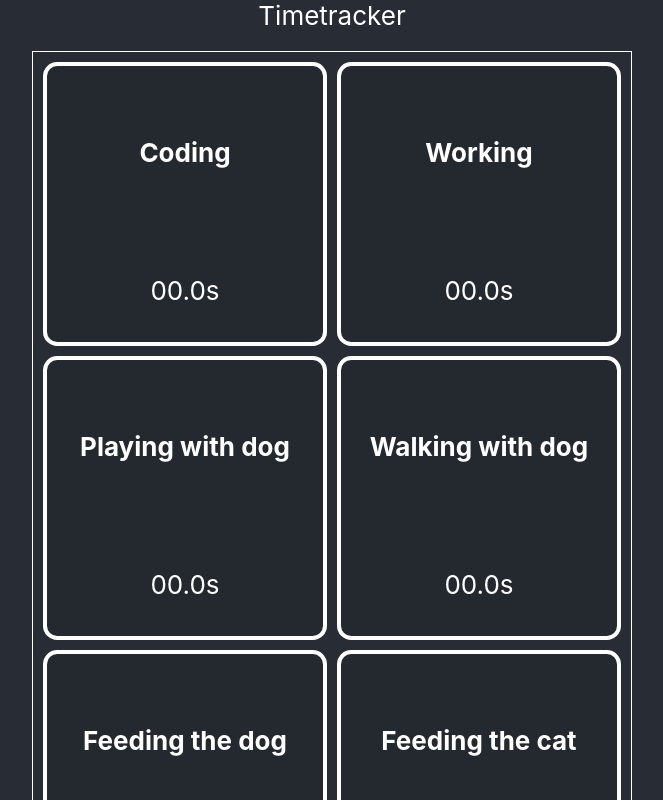
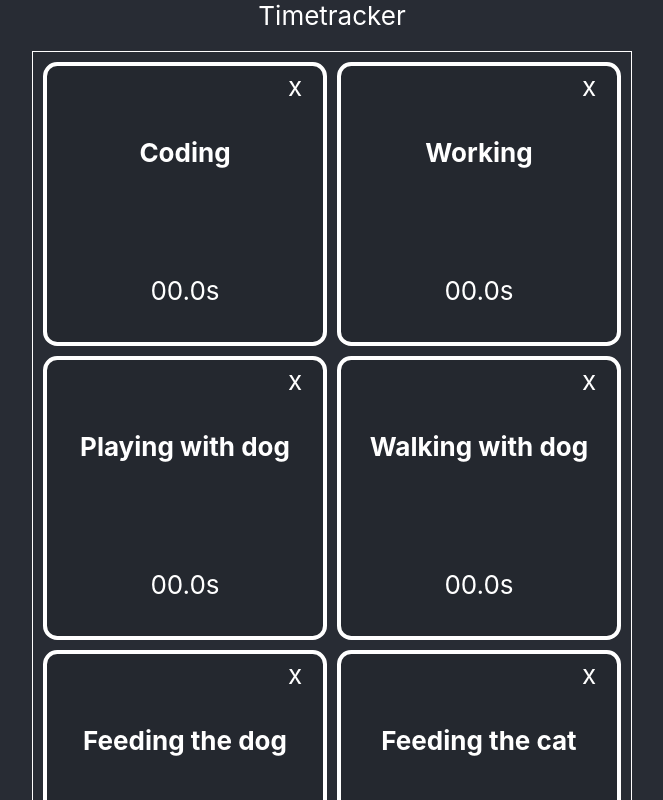
Before and after one commit to nikolaybolonin/time-track, a React (Create React App) app: page / in a window 1280 px wide. Shown: the top 800 px of the page, without its empty margins (308-971 px from the left). Built offline with nearby package versions, Linux system fonts and the light colour scheme.

Commit message:
Local storage added. Remove feature added.

```diff
--- a/package.json
+++ b/package.json
@@ -11,6 +11,7 @@
     "@types/node": "^16.11.36",
     "@types/react": "^18.0.9",
     "@types/react-dom": "^18.0.5",
+    "lodash": "^4.17.21",
     "react": "^18.1.0",
     "react-dom": "^18.1.0",
     "react-scripts": "5.0.1",
@@ -50,6 +51,7 @@
   "devDependencies": {
     "@babel/eslint-parser": "^7.17.0",
     "@babel/eslint-plugin": "^7.17.7",
+    "@types/lodash": "^4.14.182",
     "@types/styled-components": "^5.1.25",
     "@typescript-eslint/eslint-plugin": "^5.26.0",
     "@typescript-eslint/parser": "^5.26.0",
--- a/src/components/App.tsx
+++ b/src/components/App.tsx
@@ -1,19 +1,22 @@
-import React from 'react';
+import React, { useCallback } from 'react';
+import uniqueId from 'lodash/uniqueId';
 import styled from 'styled-components';
 
-import TrackingTile from './TrackingTile';
+import { useLocalStorage } from '../utils/hooks';
+
+import { parseJSON } from '../utils/utils';
+import { Tile, TrackingTile } from './TrackingTile';
 
 export const Body = styled.div`
   position: relative;
   width: 100%;
   height: 100%;
-  justify-content: center;
   background-color: #282c34;
   min-height: 100vh;
   display: flex;
   flex-direction: column;
   align-items: center;
-  justify-content: center;
+  justify-content: flex-start;
   font-size: calc(10px + 2vmin);
   color: white;
 `;
@@ -61,7 +64,7 @@ export const TileWrapper = styled.div`
   }
 `;
 
-const tiles = [
+const initialTiles = [
   {
     category: '1',
     activity: 'Coding',
@@ -90,16 +93,82 @@ const tiles = [
     category: '3',
     activity: 'Cleaning after the cat',
   },
-];
+].map(item => ({ ...item, id: uniqueId() }));
 
 const App = (): JSX.Element => {
+  const [tiles, updateTiles] = useLocalStorage('tiles', initialTiles as Tile[]);
+
+  const removeTile = useCallback(
+    (tileData: Tile) => {
+      if (typeof window === 'undefined') {
+        return;
+      }
+
+      const { id } = tileData;
+      // get latest Tile beacuse of lack of performance of the useLocalStorage hook
+      const latestTiles = parseJSON(
+        window.localStorage.getItem('tiles'),
+      ) as Tile[];
+
+      if (!latestTiles) {
+        return;
+      }
+
+      const newTiles = latestTiles.filter(item => item.id !== id);
+
+      updateTiles(newTiles);
+
+      if (!newTiles.length) {
+        window.localStorage.removeItem('tiles');
+      }
+    },
+    // eslint-disable-next-line react-hooks/exhaustive-deps
+    [updateTiles],
+  );
+
+  const updateTile = useCallback(
+    (tileData: Tile) => {
+      if (typeof window === 'undefined') {
+        return;
+      }
+
+      const { id } = tileData;
+      // get latest Tile beacuse of lack of performance of the useLocalStorage hook
+      const latestTiles = parseJSON(
+        window.localStorage.getItem('tiles'),
+      ) as Tile[];
+
+      if (!latestTiles) {
+        return;
+      }
+
+      const newTiles = latestTiles.map(item => {
+        if (item.id === id) {
+          return {
+            ...item,
+            ...tileData,
+          };
+        }
+        return item;
+      });
+
+      updateTiles(newTiles);
+    },
+    // eslint-disable-next-line react-hooks/exhaustive-deps
+    [updateTiles],
+  );
+
   return (
     <Body>
       <Header>Timetracker</Header>
       <Frame>
         {tiles.map(data => (
           <TileWrapper key={data.activity}>
-            <TrackingTile {...data} />
+            <TrackingTile
+              {...data}
+              updateTile={updateTile}
+              removeTile={removeTile}
+            />
           </TileWrapper>
         ))}
       </Frame>
--- a/src/components/TrackingTile.tsx
+++ b/src/components/TrackingTile.tsx
@@ -4,6 +4,7 @@ import styled from 'styled-components';
 import TimerDisplay from './TimerDisplay';
 
 export const TileContainer = styled.div`
+  position: relative;
   cursor: pointer;
   width: 100%;
   height: 100%;
@@ -22,15 +23,43 @@ export const Heading = styled.h4`
   text-align: center;
 `;
 
-interface TrackingTileProps {
-  // category: string;
-  activity: string;
+export const CloseButton = styled.div`
+  position: absolute;
+  width: 30px;
+  height: 30px;
+  top: 5px;
+  right: 5px;
+  overflow: visible;
+`;
+
+export type Tile = {
+  id: string;
+  // eslint-disable-next-line react/no-unused-prop-types
+  category?: string;
+  activity?: string;
+  time?: number;
+  lastTimeStamp?: number;
+};
+
+interface TrackingTileProps extends Tile {
+  updateTile: (tileData: Tile) => void;
+  removeTile?: (tileData: Tile) => void;
 }
 
-const TrackingTile = ({ activity }: TrackingTileProps): JSX.Element => {
-  const [time, setTime] = useState(0);
-  const [timer, setTimer] = useState(0);
-  const [lastTimeStamp, setTimeStamp] = useState(0);
+export const TrackingTile = ({
+  id,
+  activity,
+  updateTile,
+  removeTile,
+  ...props
+}: TrackingTileProps): JSX.Element => {
+  const [time, setTime] = useState(props.time || 0);
+  const [timer, setTimer] = useState(
+    props.lastTimeStamp
+      ? (props.time || 0) + Date.now() - props.lastTimeStamp
+      : props.time || 0,
+  );
+  const [lastTimeStamp, setTimeStamp] = useState(props.lastTimeStamp || 0);
 
   const onClickTile = useCallback(() => {
     if (lastTimeStamp) {
@@ -41,6 +70,20 @@ const TrackingTile = ({ activity }: TrackingTileProps): JSX.Element => {
       setTimeStamp(Date.now());
     }
   }, [lastTimeStamp, time]);
+
+  const onClickX: React.MouseEventHandler<Element> = useCallback(
+    event => {
+      event.stopPropagation();
+      removeTile && removeTile({ id });
+    },
+    // eslint-disable-next-line react-hooks/exhaustive-deps
+    [removeTile],
+  );
+
+  useEffect(() => {
+    updateTile({ id, time, lastTimeStamp });
+    // eslint-disable-next-line react-hooks/exhaustive-deps
+  }, [lastTimeStamp, updateTile]);
 
   useEffect(() => {
     if (lastTimeStamp) {
@@ -56,9 +99,12 @@ const TrackingTile = ({ activity }: TrackingTileProps): JSX.Element => {
   return (
     <TileContainer onClick={onClickTile}>
       <Heading>{activity}</Heading>
+
       {/* <span>{time}</span> */}
       <TimerDisplay active={!!lastTimeStamp}>{timer}</TimerDisplay>
       {/* <span>{lastTimeStamp}</span> */}
+
+      {removeTile && <CloseButton onClick={onClickX}>x</CloseButton>}
     </TileContainer>
   );
 };
--- a/src/index.css
+++ b/src/index.css
@@ -1,13 +1,31 @@
 body {
   margin: 0;
-  font-family: -apple-system, BlinkMacSystemFont, 'Segoe UI', 'Roboto', 'Oxygen',
-    'Ubuntu', 'Cantarell', 'Fira Sans', 'Droid Sans', 'Helvetica Neue',
+  font-family:
+    -apple-system,
+    BlinkMacSystemFont,
+    "Segoe UI",
+    Roboto,
+    Oxygen,
+    Ubuntu,
+    Cantarell,
+    "Fira Sans",
+    "Droid Sans",
+    "Helvetica Neue",
     sans-serif;
   -webkit-font-smoothing: antialiased;
   -moz-osx-font-smoothing: grayscale;
 }
 
 code {
-  font-family: source-code-pro, Menlo, Monaco, Consolas, 'Courier New',
+  font-family:
+    source-code-pro,
+    Menlo,
+    Monaco,
+    Consolas,
+    "Courier New",
     monospace;
 }
+
+::-webkit-scrollbar {
+  display: none;
+}
--- /dev/null
+++ b/src/utils/hooks.ts
@@ -0,0 +1,154 @@
+import {
+  Dispatch,
+  RefObject,
+  SetStateAction,
+  useCallback,
+  useEffect,
+  useLayoutEffect,
+  useRef,
+  useState,
+} from 'react';
+
+import { parseJSON } from './utils';
+
+export const useIsomorphicLayoutEffect =
+  typeof window !== 'undefined' ? useLayoutEffect : useEffect;
+
+export function useEventListener<
+  KW extends keyof WindowEventMap,
+  KH extends keyof HTMLElementEventMap,
+  T extends HTMLElement | void = void,
+>(
+  eventName: KW | KH,
+  handler: (
+    event: WindowEventMap[KW] | HTMLElementEventMap[KH] | Event,
+  ) => void,
+  element?: RefObject<T>,
+): void {
+  // Create a ref that stores handler
+  const savedHandler = useRef(handler);
+
+  useIsomorphicLayoutEffect(() => {
+    savedHandler.current = handler;
+  }, [handler]);
+
+  useEffect(() => {
+    // Define the listening target
+    const targetElement: T | Window = element?.current || window;
+    if (!(targetElement && targetElement.addEventListener)) {
+      return;
+    }
+
+    // Create event listener that calls handler function stored in ref
+    const eventListener: typeof handler = event => savedHandler.current(event);
+
+    targetElement.addEventListener(eventName, eventListener);
+
+    // Remove event listener on cleanup
+    return () => {
+      targetElement.removeEventListener(eventName, eventListener);
+    };
+  }, [eventName, element]);
+}
+
+declare global {
+  interface WindowEventMap {
+    'local-storage': CustomEvent;
+  }
+}
+
+type SetValue<T> = Dispatch<SetStateAction<T>>;
+
+export function useLocalStorage<T>(
+  key: string,
+  initialValue: T,
+): [T, SetValue<T>] {
+  // Get from local storage then
+  // parse stored json or return initialValue
+  const readValue = useCallback((): T => {
+    // Prevent build error "window is undefined" but keep keep working
+    if (typeof window === 'undefined') {
+      return initialValue;
+    }
+
+    try {
+      const item = window.localStorage.getItem(key);
+      return item ? (parseJSON(item) as T) : initialValue;
+    } catch (error) {
+      // eslint-disable-next-line no-console
+      console.warn(`Error reading localStorage key “${key}”:`, error);
+      return initialValue;
+    }
+  }, [initialValue, key]);
+
+  // State to store our value
+  // Pass initial state function to useState so logic is only executed once
+  const [storedValue, setStoredValue] = useState<T>(readValue);
+
+  const setValueRef = useRef<SetValue<T>>();
+
+  setValueRef.current = value => {
+    // Prevent build error "window is undefined" but keeps working
+    if (typeof window === 'undefined') {
+      // eslint-disable-next-line no-console
+      console.warn(
+        `Tried setting localStorage key “${key}” even though environment is not a client`,
+      );
+    }
+
+    try {
+      // Allow value to be a function so we have the same API as useState
+      const newValue = value instanceof Function ? value(storedValue) : value;
+
+      // Save to local storage
+      window.localStorage.setItem(key, JSON.stringify(newValue));
+
+      // Save state
+      setStoredValue(newValue);
+
+      // We dispatch a custom event so every useLocalStorage hook are notified
+      window.dispatchEvent(new Event('local-storage'));
+    } catch (error) {
+      // eslint-disable-next-line no-console
+      console.warn(`Error setting localStorage key “${key}”:`, error);
+    }
+  };
+
+  // Return a wrapped version of useState's setter function that ...
+  // ... persists the new value to localStorage.
+  const setValue: SetValue<T> = useCallback(
+    value => setValueRef.current?.(value),
+    [],
+  );
+
+  useEffect(() => {
+    const value = readValue();
+    setStoredValue(value);
+
+    if (typeof window !== 'undefined') {
+      const item = window.localStorage.getItem(key);
+
+      if (!item) {
+        // Save to local storage
+        window.localStorage.setItem(key, JSON.stringify(value));
+
+        // We dispatch a custom event so every useLocalStorage hook are notified
+        window.dispatchEvent(new Event('local-storage'));
+      }
+    }
+    // eslint-disable-next-line react-hooks/exhaustive-deps
+  }, []);
+
+  const handleStorageChange = useCallback(() => {
+    setStoredValue(readValue());
+  }, [readValue]);
+
+  // this only works for other documents, not the current one
+  useEventListener('storage', handleStorageChange);
+
+  // this is a custom event, triggered in writeValueToLocalStorage
+  // See: useLocalStorage()
+  useEventListener('local-storage', handleStorageChange);
+
+  return [storedValue, setValue];
+}
--- /dev/null
+++ b/src/utils/utils.ts
@@ -0,0 +1,10 @@
+// A wrapper for "JSON.parse()"" to support "undefined" value
+export function parseJSON<T>(value: string | null): T | undefined {
+  try {
+    return value === 'undefined' ? undefined : JSON.parse(value ?? '');
+  } catch {
+    // eslint-disable-next-line no-console
+    console.log('parsing error on', { value });
+    return undefined;
+  }
+}
```
Also changed, not shown: 1 other file (tests, documents, lock files or other folders).
